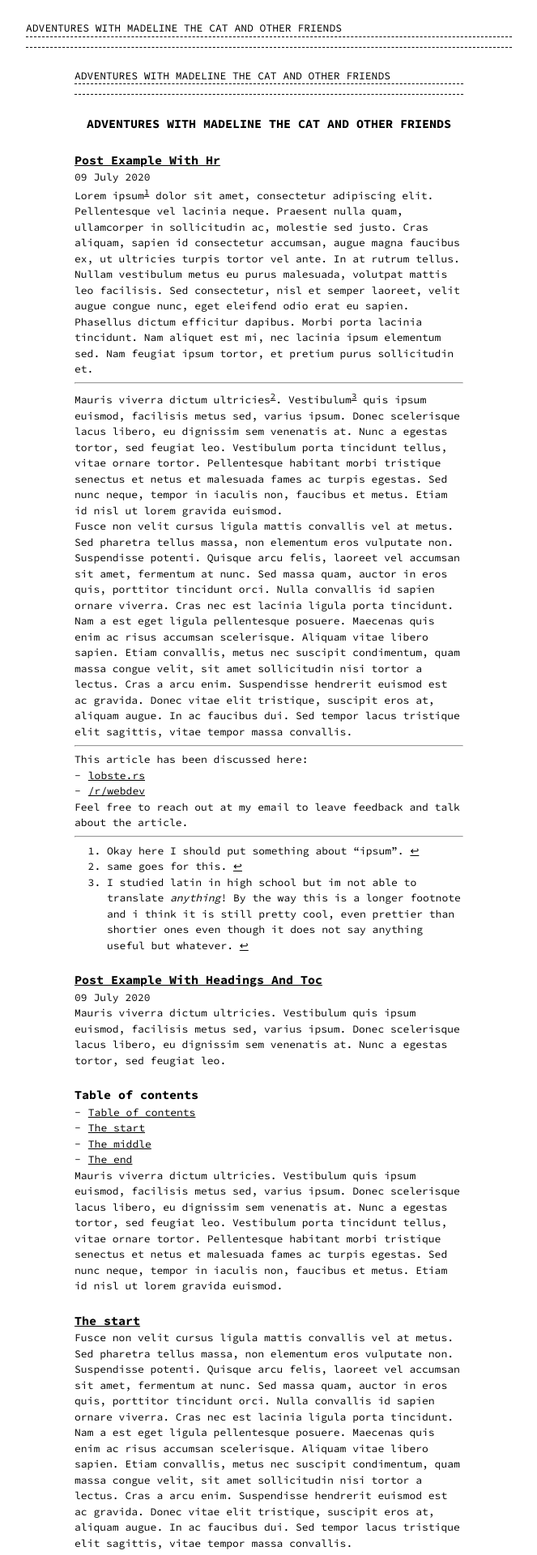
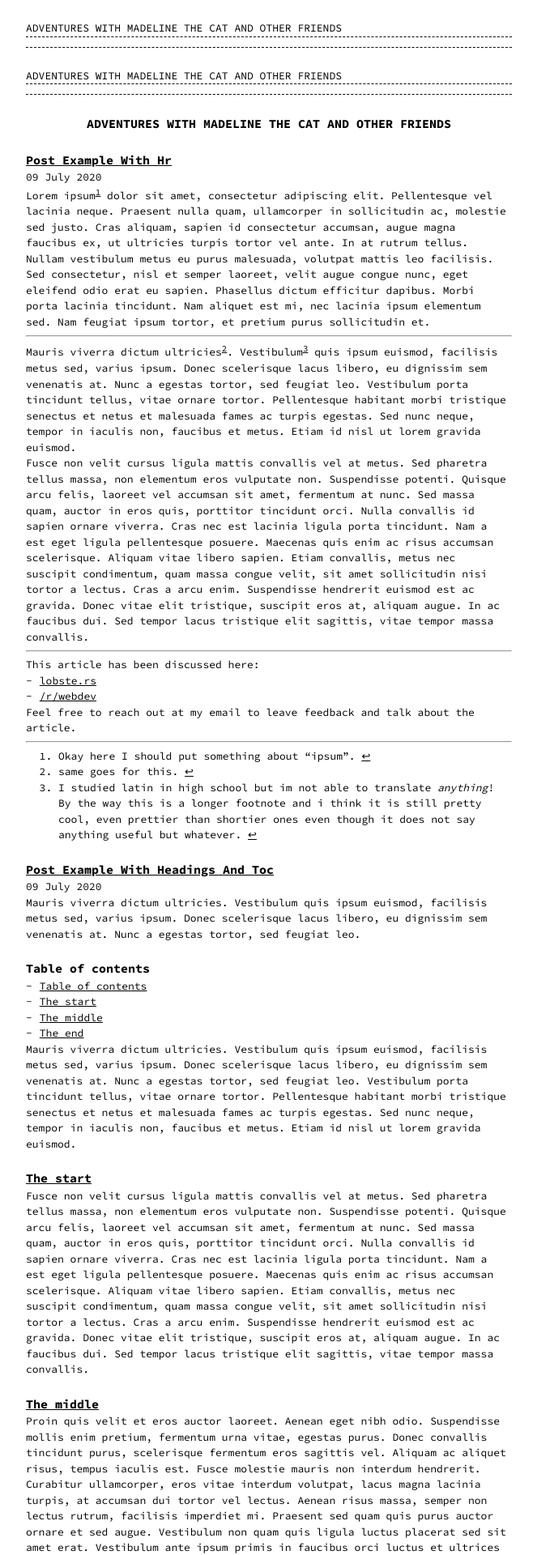
Before and after one commit to madelinethecat/site, a Jekyll site: the page built from index.md, in a window 1280 px wide. Shown: the top 1920 px of the page at 81% size, without its empty margins (308-971 px from the left). Built offline with Jekyll 4.4.1, drawn with Linux system fonts in a browser that asks for light colours.

Commit message:
Update base.scss

```diff
--- a/_sass/base.scss
+++ b/_sass/base.scss
@@ -8,7 +8,7 @@ $base-font-family:     'Source Code Pro', monospace !default;
 $base-font-size:       13px !default;
 $mobile-font-size:     12px !default;
 $base-line-height:     1.5 !default;
-$container-width:      80% !default;
+$container-width:      100% !default;
 $container-max-width:  600px !default;
 
 /**
```
